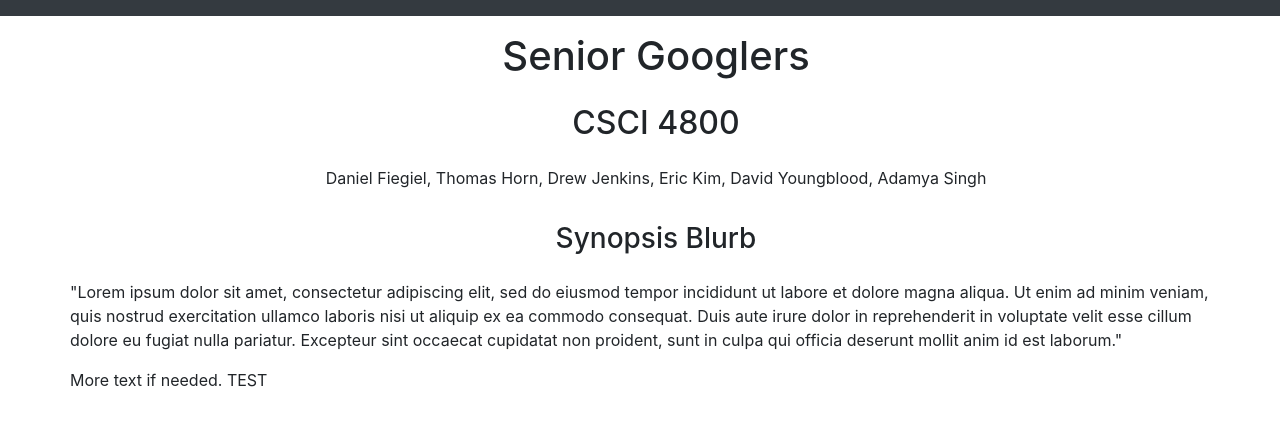
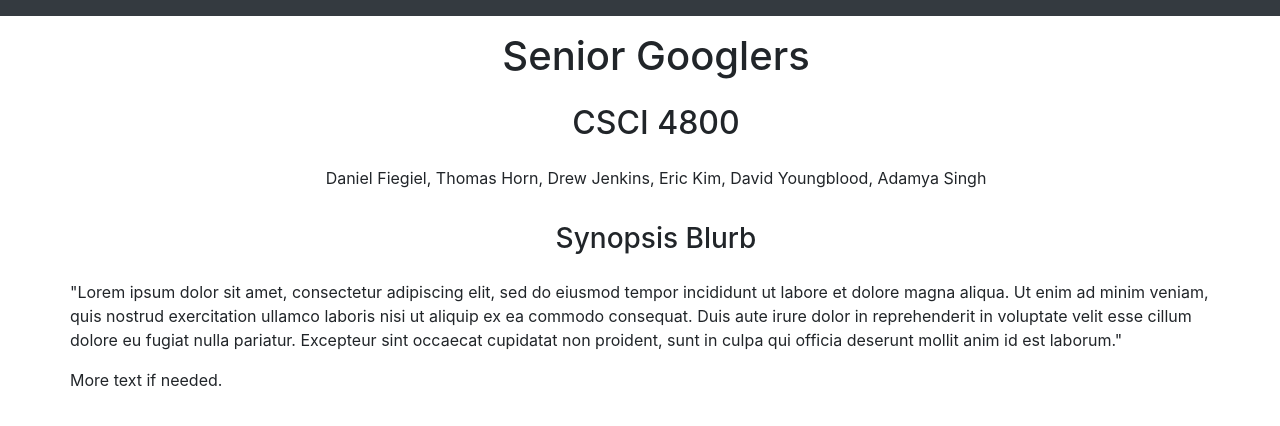
Before and after one commit to twh58439/twh58439.github.io, a Nuxt app: page / in a window 1280 px wide. Shown: the top 426 px of the page. Built offline with nearby package versions, Linux system fonts and the light colour scheme.

Commit message:
UNDO TEST

```diff
--- a/components/Synopsis.vue
+++ b/components/Synopsis.vue
@@ -15,7 +15,7 @@
           culpa qui officia deserunt mollit anim id est laborum."
         </p></b-row
       >
-      <b-row><p>More text if needed. TEST</p></b-row>
+      <b-row><p>More text if needed.</p></b-row>
     </b-container>
   </div>
 </template>
```
